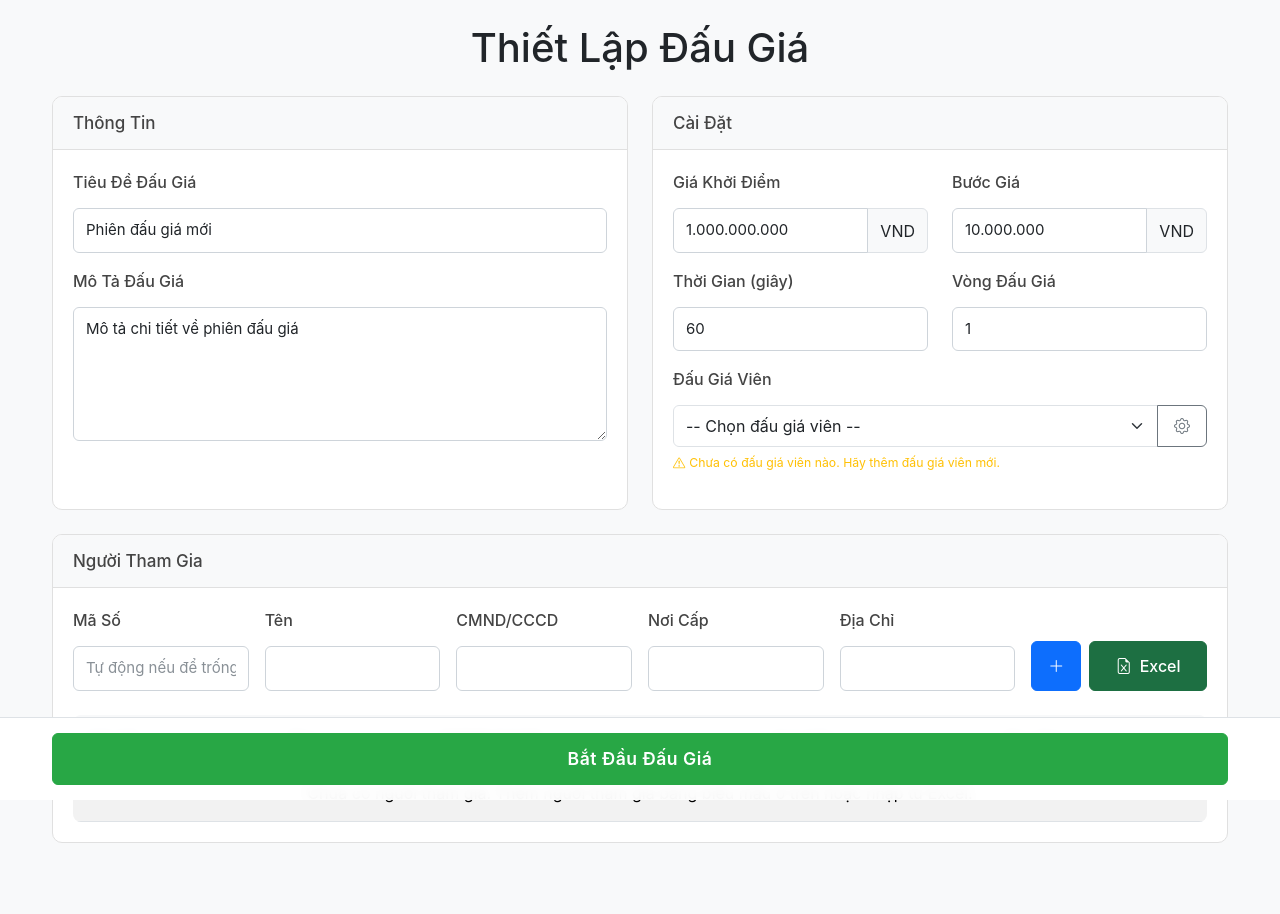
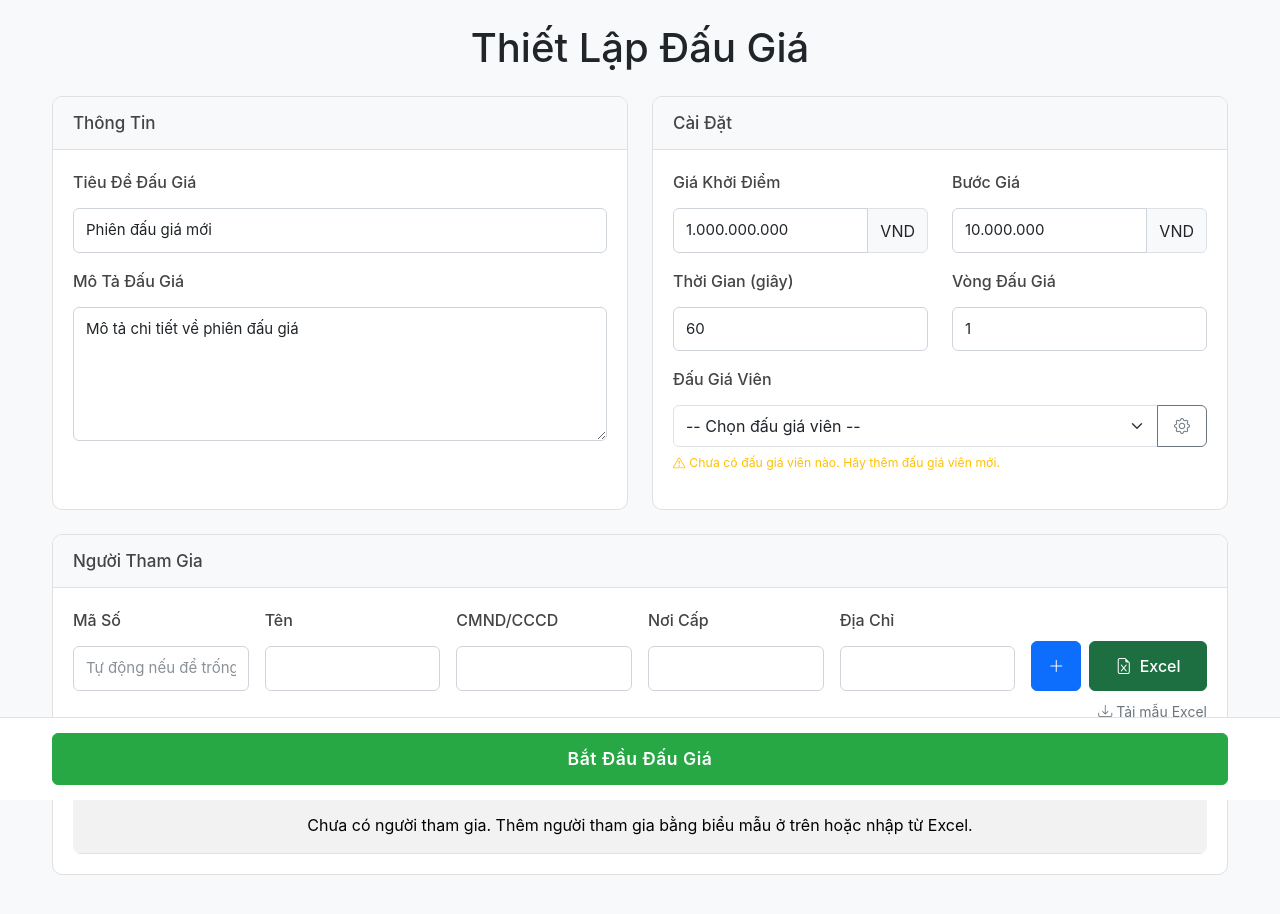
Before and after one commit to 4rankng/auction-app, a React (Create React App) app in the folder react-app/: page / in a window 1280 px wide. Shown: the top 914 px of the page. Built offline with nearby package versions, Linux system fonts and the light colour scheme.

Commit message:
provide sample excel

```diff
--- a/react-app/src/pages/SetupPage.tsx
+++ b/react-app/src/pages/SetupPage.tsx
@@ -605,6 +605,12 @@ export default function SetupPage() {
                         </button>
                       </div>
                     </div>
+                    <div className="text-end mt-2">
+                      <a href="/samples/danhsach.xlsx" download className="text-decoration-none small text-secondary">
+                        <i className="bi bi-download me-1"></i>
+                        Tải mẫu Excel
+                      </a>
+                    </div>
                   </form>
                 </div>
 
```
Also changed, not shown: 1 other file (tests, documents, lock files or other folders).
